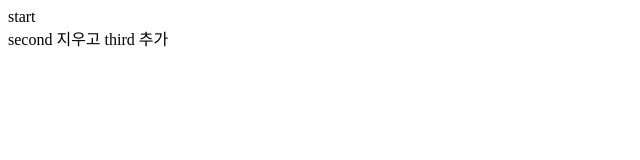
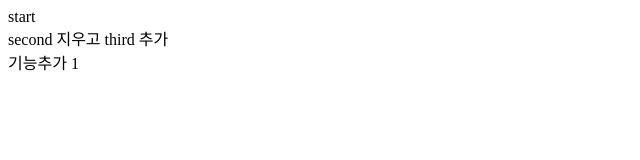
Before and after one commit to CHATIS-KIMYONGHEE/CHATIS, a plain HTML site: page index.html in a window 1280 px wide. Shown: the full height of the page, 0-640 px from the left. Drawn offline with Linux system fonts and the light colour scheme.

Commit message:
기능 추가 1

```diff
--- a/index.html
+++ b/index.html
@@ -10,6 +10,8 @@
   <div>
     second 지우고 third 추가
   </div>
-
+  <div>
+    기능추가 1
+  </div>
 </body>
 </html>
```
